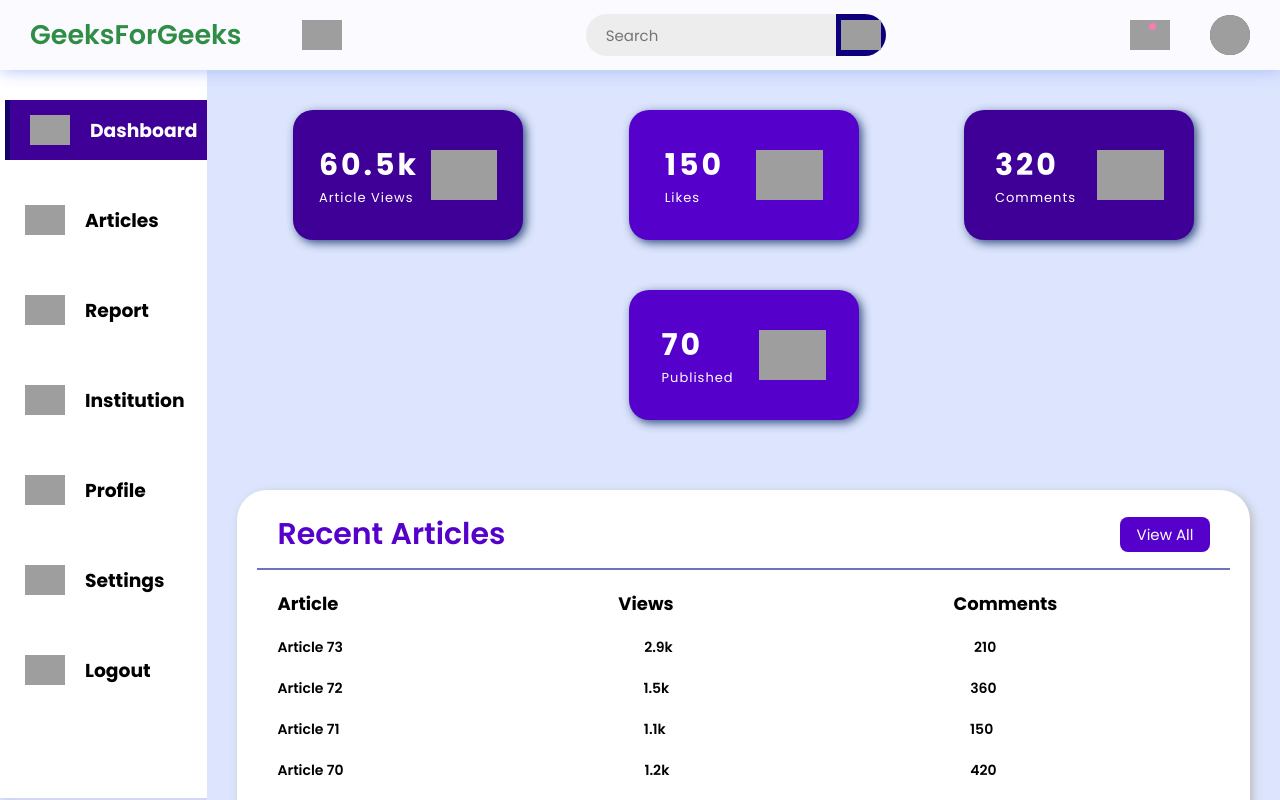
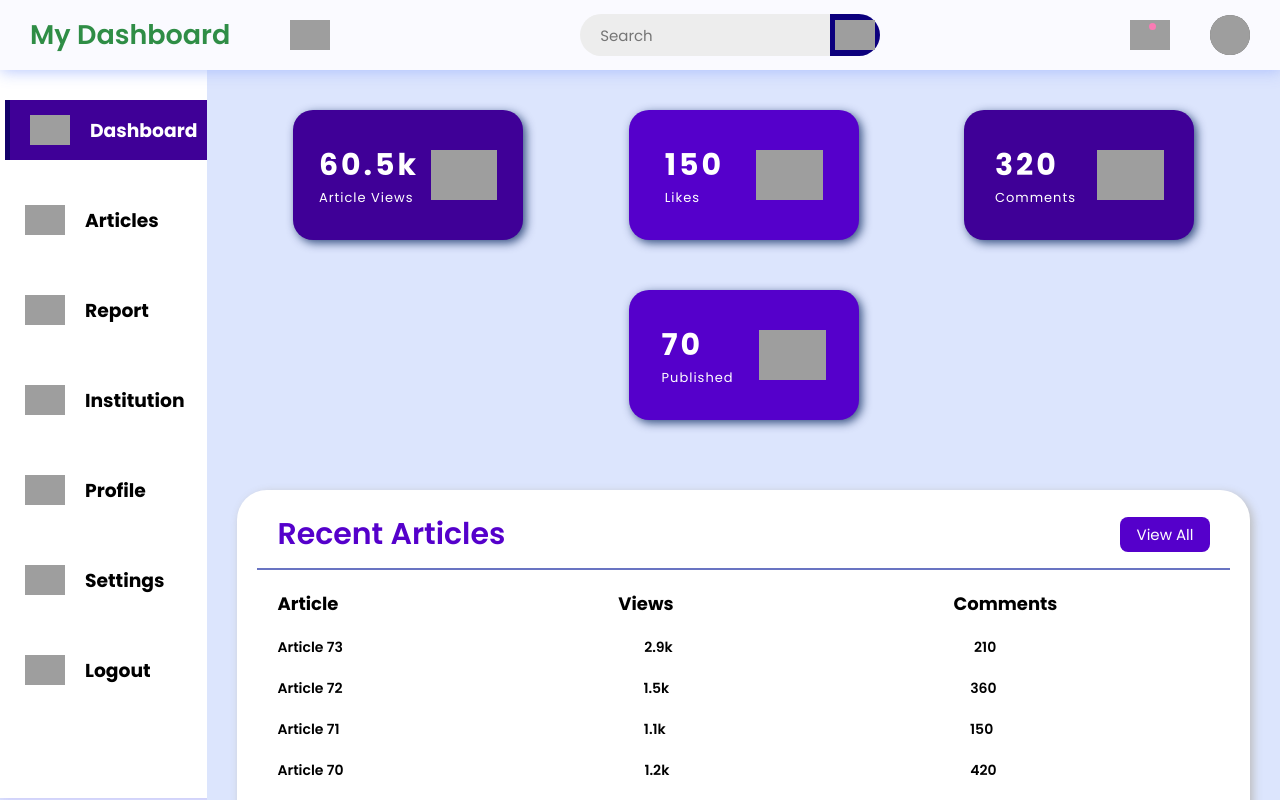
Before and after one commit to Sarasamma/fullstackskolar, a plain HTML site: page index.html in a window 1280 px wide. Drawn offline with Linux system fonts and the light colour scheme; grey boxes are pictures that could not be loaded.

Commit message:
Update index.html

```diff
--- a/index.html
+++ b/index.html
@@ -44,7 +44,7 @@
 
         <div class="logosec">
 
-            <div class="logo">GeeksForGeeks</div>
+            <div class="logo">My Dashboard</div>
 
             <img src=
 "https://media.geeksforgeeks.org/wp-content/uploads/20221210182541/Untitled-design-(30).png"
```
